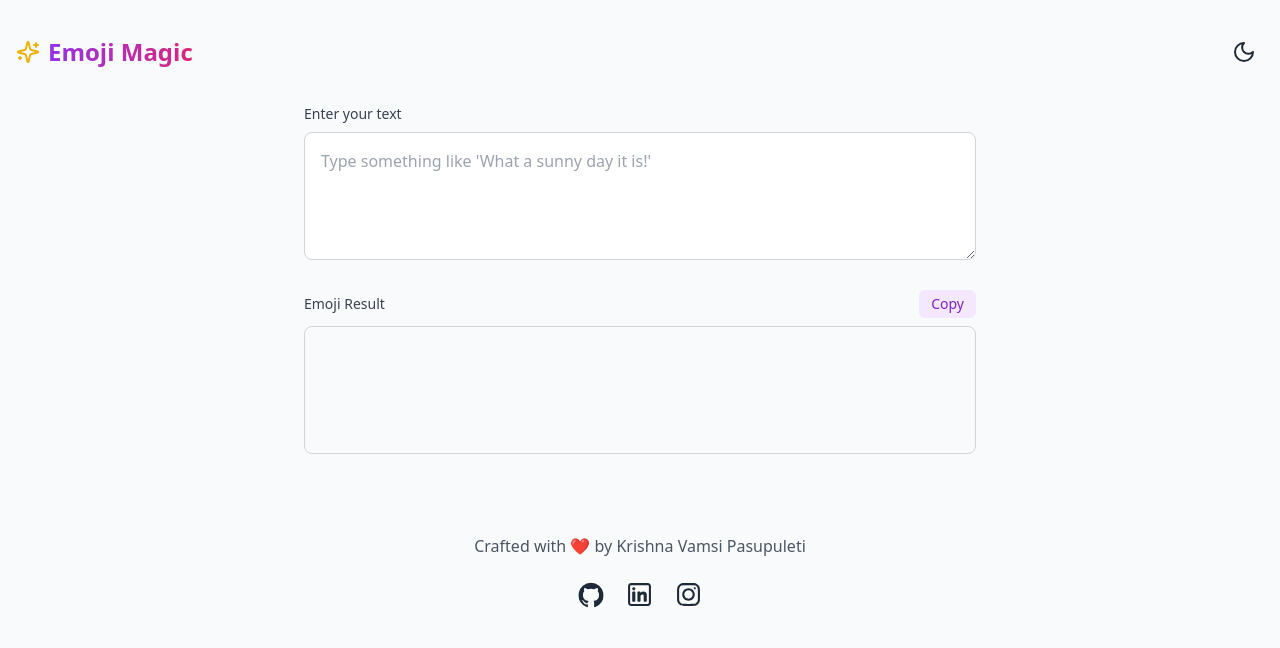
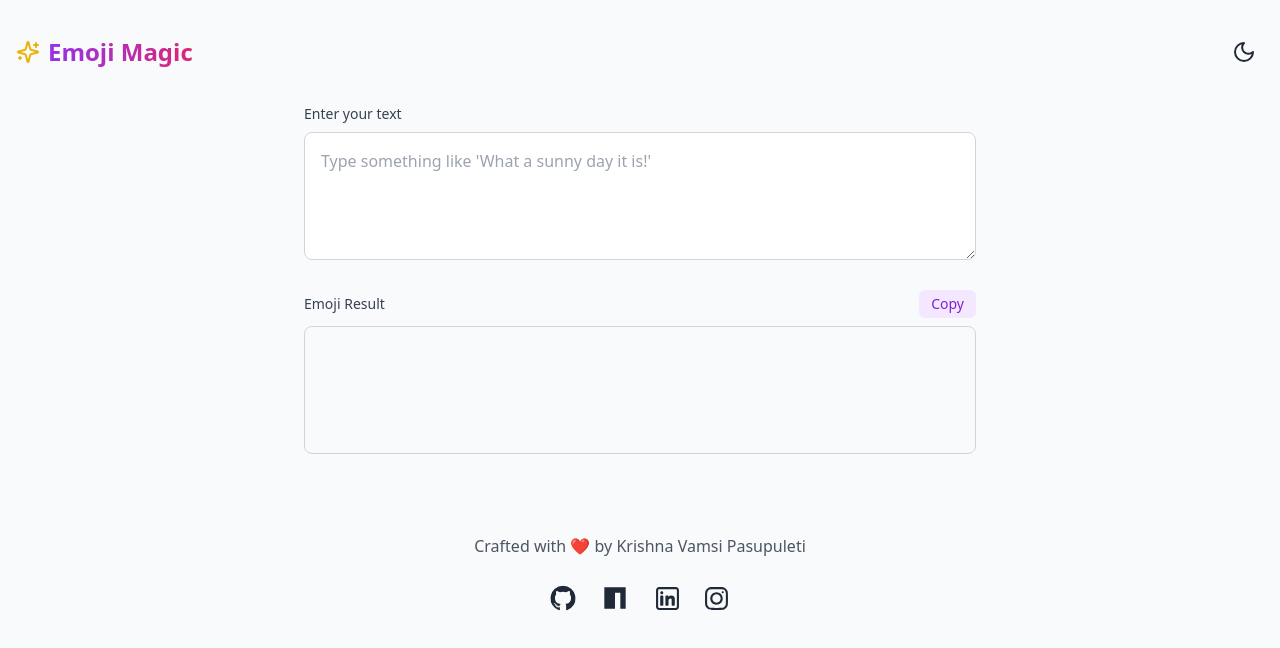
Before and after one commit to kvpasupuleti/text-to-emoji-converter, a React (Vite) app: page / in a window 1280 px wide. Shown: the top 648 px of the page. Built offline with nearby package versions, Linux system fonts and the light colour scheme.

Commit message:
Add NPM in the footer

```diff
--- a/src/Footer/Footer.tsx
+++ b/src/Footer/Footer.tsx
@@ -1,6 +1,7 @@
 import Github from "../icons/Github";
 import Instagram from "../icons/Instagram";
 import LinkedIn from "../icons/LinkedIn";
+import Npm from "../icons/Npm";
 import "./footer.css";
 
 const Footer = () => {
@@ -12,6 +13,7 @@ const Footer = () => {
         </div>
         <div className="footer-links">
           <Github />
+          <Npm />
           <LinkedIn />
           <Instagram />
         </div>
--- /dev/null
+++ b/src/icons/Npm.tsx
@@ -0,0 +1,29 @@
+const Npm = () => (
+  <a
+    aria-label="linkedin"
+    rel="noopener"
+    target="_blank"
+    href="https://www.npmjs.com/~kv_pasupuleti/"
+  >
+    <svg
+      width="32px"
+      height="32px"
+      viewBox="0 0 24 24"
+      fill="none"
+      xmlns="http://www.w3.org/2000/svg"
+    >
+      <path
+        className="text-gray-800 dark:text-gray-200 transition-colors"
+        fill="currentColor"
+        d="M20 4H4v16h8V8h4v12h4V4"
+      />
+      <path
+        className="text-gray-800 dark:text-gray-200 transition-colors"
+        fill="none"
+        d="M0 0h24v24H0z"
+      />
+    </svg>
+  </a>
+);
+
+export default Npm;
```
